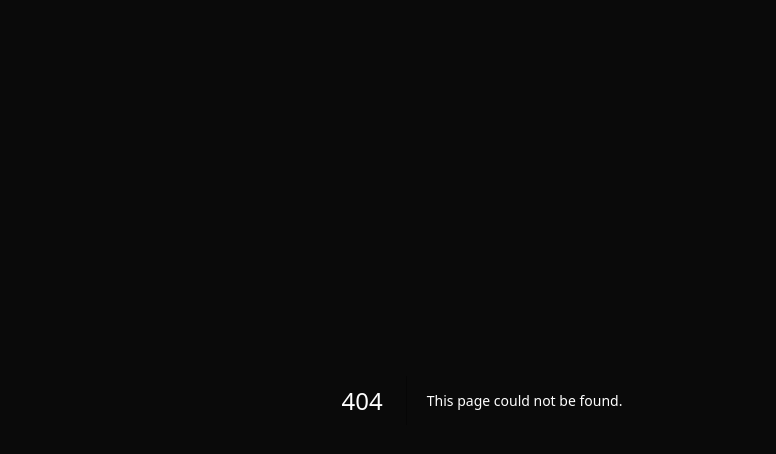
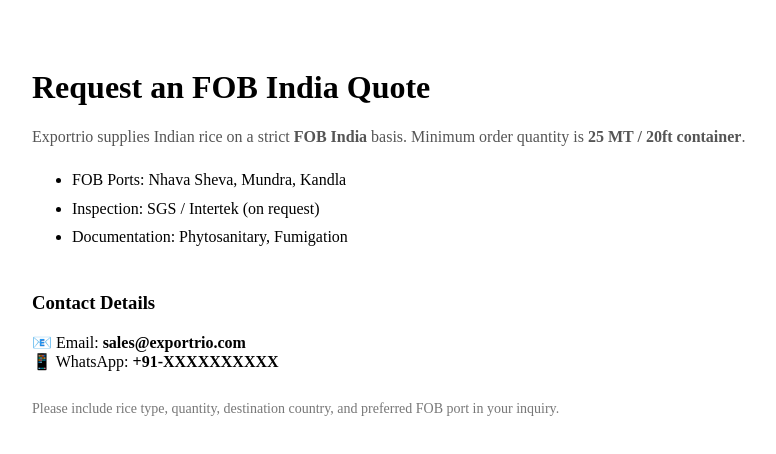
Before and after one commit to shridharsavanoor95-glitch/exportrio-live2, a Next.js app: page /contact in a window 1280 px wide. Before the commit this address had no page. Shown: the top 454 px of the page, without its empty margins (158-934 px from the left). Built offline with nearby package versions, Linux system fonts and the light colour scheme.

Commit message:
Create contact.js

```diff
--- /dev/null
+++ b/pages/contact.js
@@ -0,0 +1,30 @@
+export default function Contact() {
+  return (
+    <main style={{ padding: 40, maxWidth: 900, margin: "0 auto" }}>
+      <h1>Request an FOB India Quote</h1>
+
+      <p style={{ marginTop: 20, color: "#555" }}>
+        Exportrio supplies Indian rice on a strict <strong>FOB India</strong> basis.
+        Minimum order quantity is <strong>25 MT / 20ft container</strong>.
+      </p>
+
+      <ul style={{ marginTop: 20, lineHeight: 1.8 }}>
+        <li>FOB Ports: Nhava Sheva, Mundra, Kandla</li>
+        <li>Inspection: SGS / Intertek (on request)</li>
+        <li>Documentation: Phytosanitary, Fumigation</li>
+      </ul>
+
+      <h3 style={{ marginTop: 40 }}>Contact Details</h3>
+
+      <p style={{ marginTop: 10 }}>
+        📧 Email: <strong>sales@exportrio.com</strong><br />
+        📱 WhatsApp: <strong>+91-XXXXXXXXXX</strong>
+      </p>
+
+      <p style={{ marginTop: 30, fontSize: 14, color: "#777" }}>
+        Please include rice type, quantity, destination country, and preferred
+        FOB port in your inquiry.
+      </p>
+    </main>
+  );
+}
```
